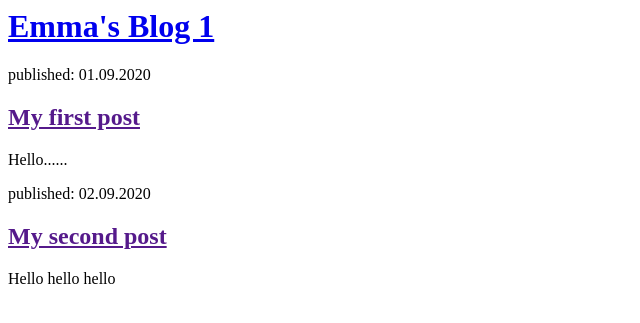
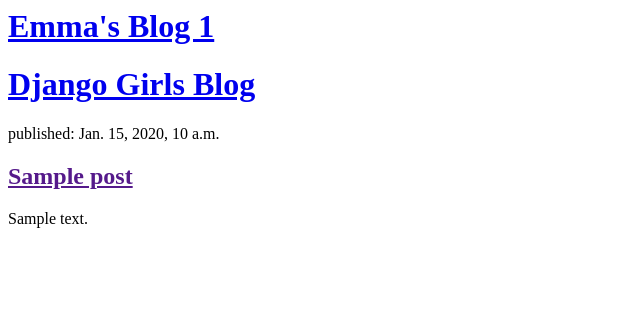
Before and after one commit to emmadukes1/my-first-blog-1, a Django app: page / in a window 1280 px wide. Shown: the top 323 px of the page, without its empty margins (0-640 px from the left). Run offline with Django 3.2, Linux system fonts and the light colour scheme; tables that the repository leaves empty hold one stand-in row (values such as "Sample post").

Commit message:
Modified templates to display posts from database.

```diff
--- a/blog/templates/blog/post_list.html
+++ b/blog/templates/blog/post_list.html
@@ -8,15 +8,16 @@
         </div>
 
         <div>
-            <p>published: 01.09.2020</p>
-            <h2><a href="">My first post</a></h2>
-            <p>Hello......</p>
+            <h1><a href="/">Django Girls Blog</a></h1>
         </div>
 
-        <div>
-            <p>published: 02.09.2020</p>
-            <h2><a href="">My second post</a></h2>
-            <p> Hello hello hello</p>
-        </div>
+        {% for post in posts %}
+            <div>
+                <p>published: {{ post.published_date }}</p>
+                <h2><a href="">{{ post.title }}</a></h2>
+                <p>{{ post.text|linebreaksbr }}</p>
+            </div>
+        {% endfor %}
+
     </body>
 </html>
--- a/blog/views.py
+++ b/blog/views.py
@@ -1,6 +1,9 @@
+
 from django.shortcuts import render
+from django.utils import timezone
+from .models import Post
 
 def post_list(request):
-    return render(request, 'blog/post_list.html', {})
-
+    posts = Post.objects.filter(published_date__lte=timezone.now()).order_by('published_date')
+    return render(request, 'blog/post_list.html', {'posts': posts})
 # Create your views here.
```
